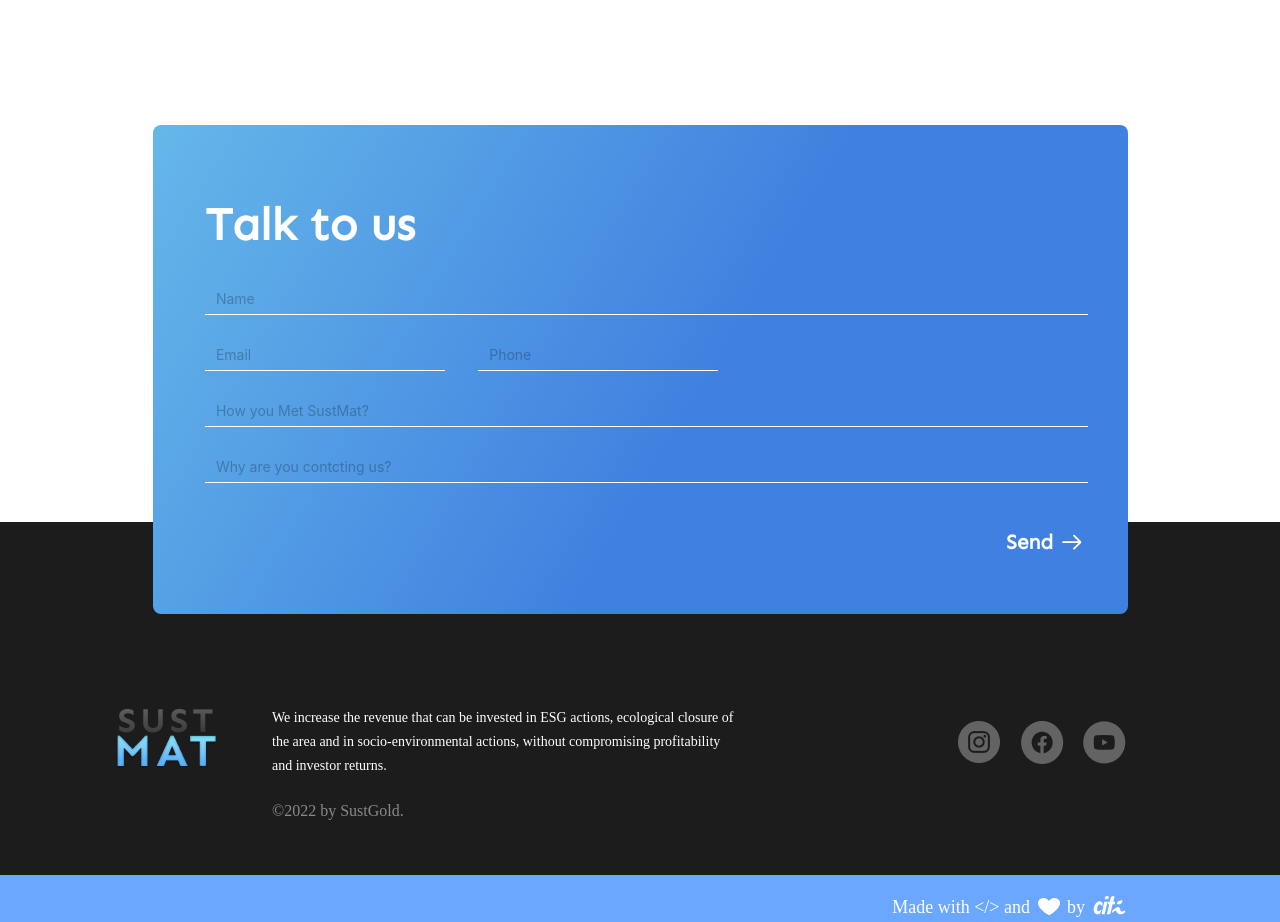
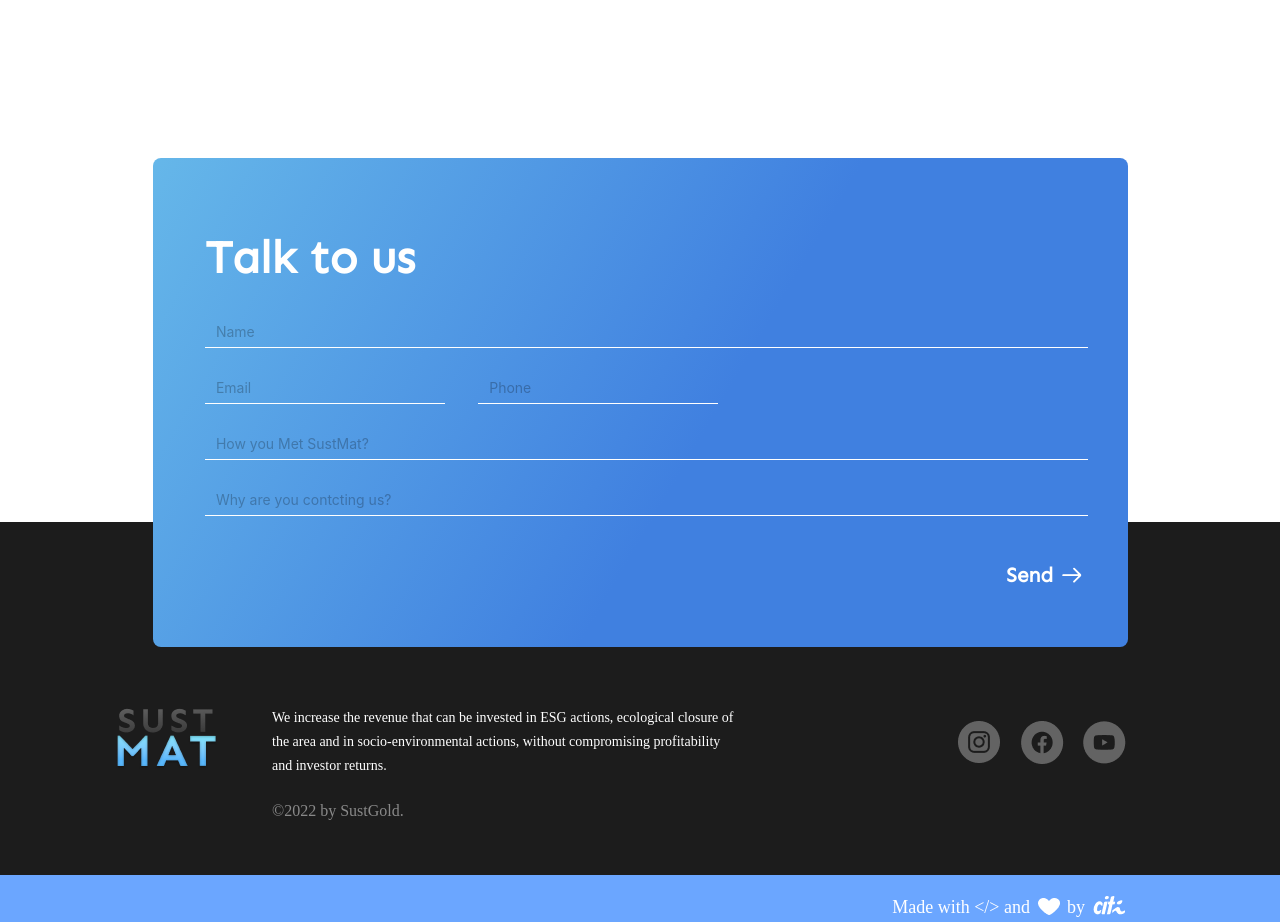
Before and after one commit to citi-onboarding/sustmat-one-page, a React (Create React App) app in the folder client/: page / in a window 1280 px wide. Shown: the part 2640-3562 px from the top of the page. Built offline with nearby package versions, Linux system fonts and the light colour scheme.

Commit message:
feature/contactUs: all together

```diff
--- a/client/src/pages/contact/styles.ts
+++ b/client/src/pages/contact/styles.ts
@@ -9,7 +9,7 @@ export const Container = styled.div`
     border-radius: 8px;
     margin: auto;
     position: relative;
-    margin-top: 115px !important;
+    margin-top: 148px !important;
     z-index: 1;
     //padding-top: 41.71px;
     padding: 41.71px 40px 53.18px 52.38px ;
```
